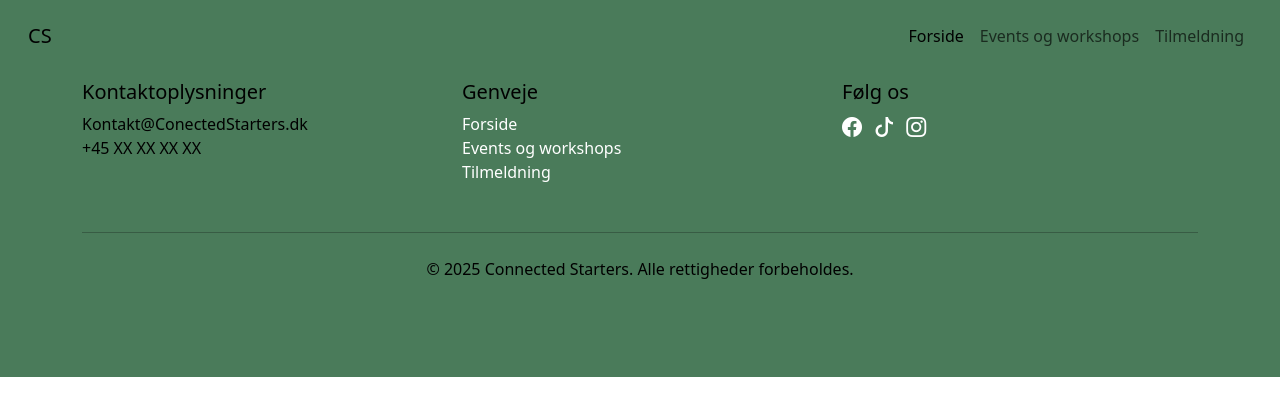
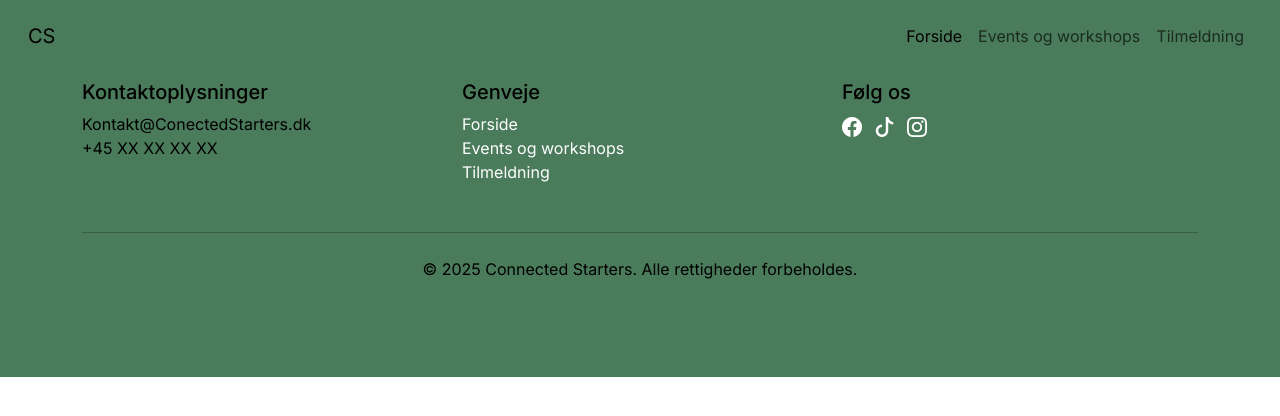
Before and after one commit to Teresath/Eksamen, a website: page Events.html in a window 1280 px wide. Drawn offline with nearby package versions, Linux system fonts and the light colour scheme; files that its build step writes are made by us from their sources.

Commit message:
tilføjet skrifttype

```diff
--- a/Events.html
+++ b/Events.html
@@ -9,6 +9,11 @@
     <meta name="robots" content="All">
     <meta name="author" content="Udgiver">
     <meta name="copyright" content="Information om copyright">
+
+    <!-- Google Font -->
+    <link rel="preconnect" href="https://fonts.googleapis.com">
+    <link rel="preconnect" href="https://fonts.gstatic.com" crossorigin>
+    <link href="https://fonts.googleapis.com/css2?family=Inter:ital,opsz,wght@0,14..32,100..900;1,14..32,100..900&display=swap" rel="stylesheet">
 
     <!-- Bootstrap CSS -->
     <script src="https://cdn.jsdelivr.net/npm/bootstrap@5.3.8/dist/js/bootstrap.bundle.min.js"></script>
@@ -45,6 +50,8 @@
         </div>
     </div>
 </nav>
+
+
 
 <!-- ===== Footer ===== -->
 <footer class="mt-auto">
--- a/css/styles.scss
+++ b/css/styles.scss
@@ -117,3 +117,7 @@ footer {
 .social-icons a {
   font-size: 1.25rem;
 }
+
+body{
+  font-family: 'Inter', sans-serif;
+}
```
Also changed, not shown: Tilmeld.html (+5 -0 lines), index.html (+5 -0 lines).
